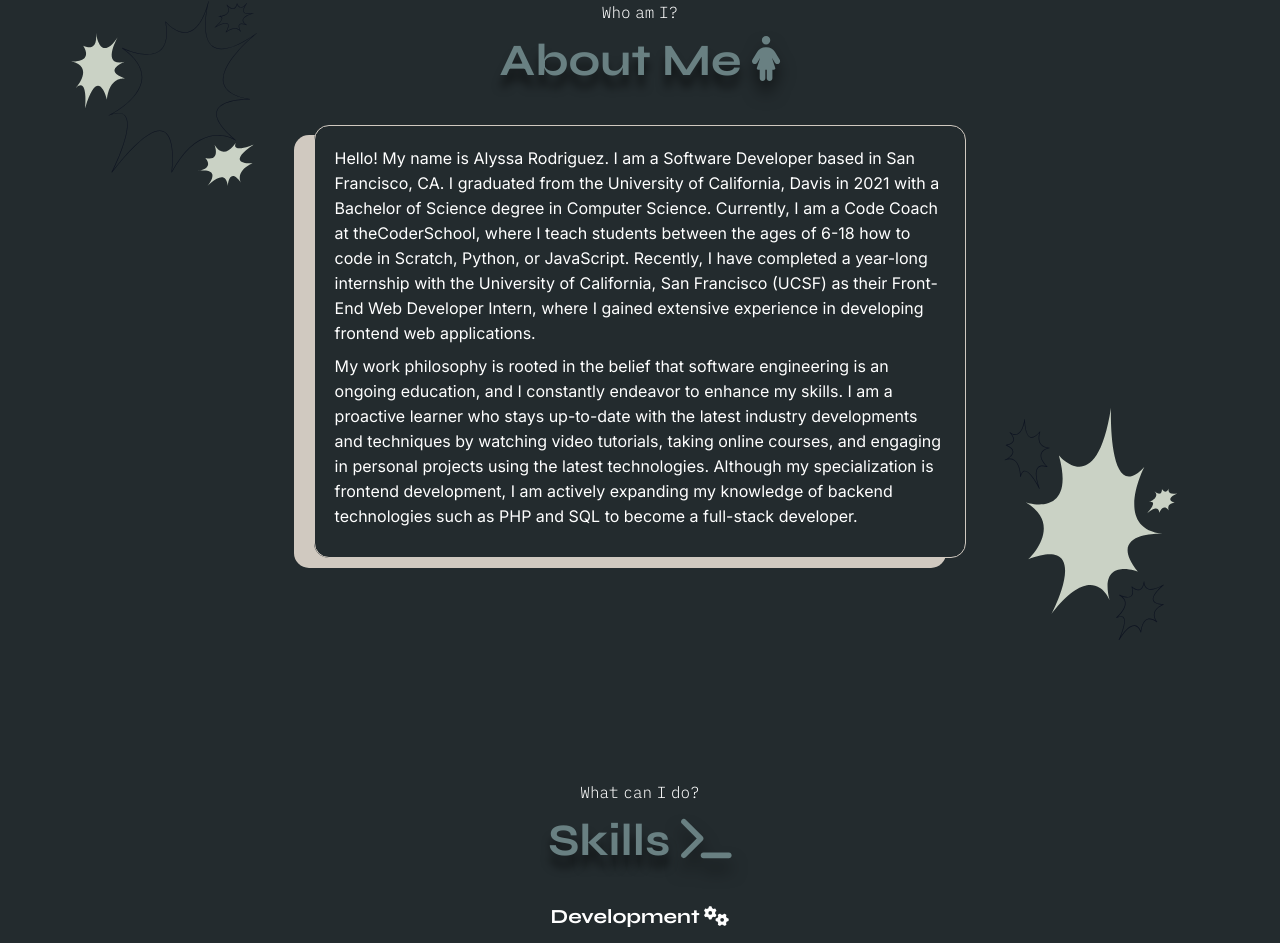
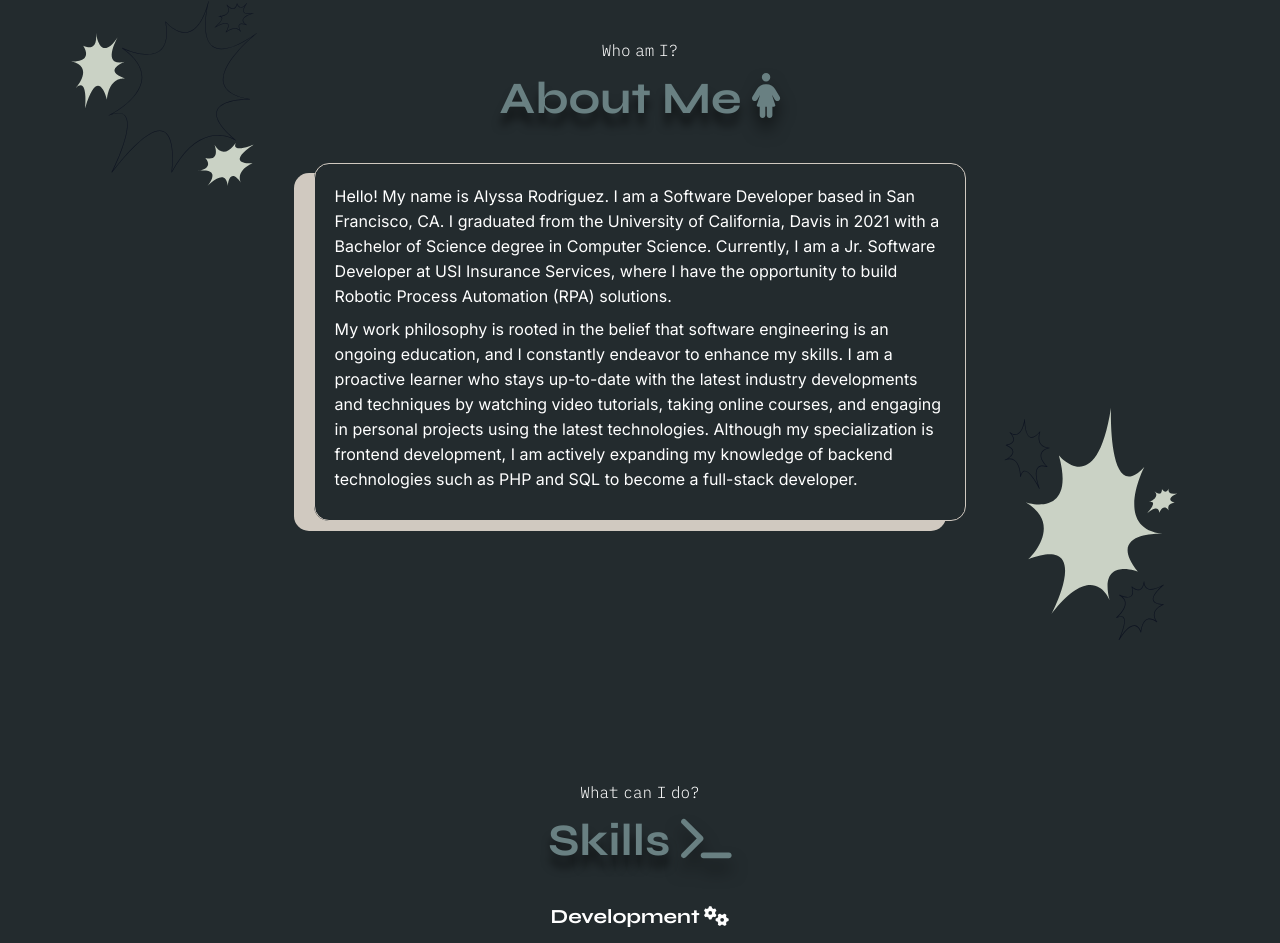
Before and after one commit to alyssamarie0107/alyssamarie0107.github.io, a React (Create React App) app: page / in a window 1280 px wide. Shown: the part 921-1864 px from the top of the page. Built offline with nearby package versions, Linux system fonts and the light colour scheme.

Commit message:
update about me to include current role

```diff
--- a/src/sections/about/About.js
+++ b/src/sections/about/About.js
@@ -69,7 +69,7 @@ const About = () => {
                     whileInView="visible"
                     viewport={{ once: true }}>
                         <div id = { styles.about }>
-                            <p>Hello! My name is Alyssa Rodriguez. I am a Software Developer based in San Francisco, CA. I graduated from the University of California, Davis in 2021 with a Bachelor of Science degree in Computer Science. Currently, I am a Code Coach at theCoderSchool, where I teach students between the ages of 6-18 how to code in Scratch, Python, or JavaScript. Recently, I have completed a year-long internship with the University of California, San Francisco (UCSF) as their Front-End Web Developer Intern, where I gained extensive experience in developing frontend web applications.</p>
+                            <p>Hello! My name is Alyssa Rodriguez. I am a Software Developer based in San Francisco, CA. I graduated from the University of California, Davis in 2021 with a Bachelor of Science degree in Computer Science. Currently, I am a Jr. Software Developer at USI Insurance Services, where I have the opportunity to build Robotic Process Automation (RPA) solutions.</p>
 
                             <p>My work philosophy is rooted in the belief that software engineering is an ongoing education, and I constantly endeavor to enhance my skills. I am a proactive learner who stays up-to-date with the latest industry developments and techniques by watching video tutorials, taking online courses, and engaging in personal projects using the latest technologies. Although my specialization is frontend development, I am actively expanding my knowledge of backend technologies such as PHP and SQL to become a full-stack developer.</p>
                         </div>
```
